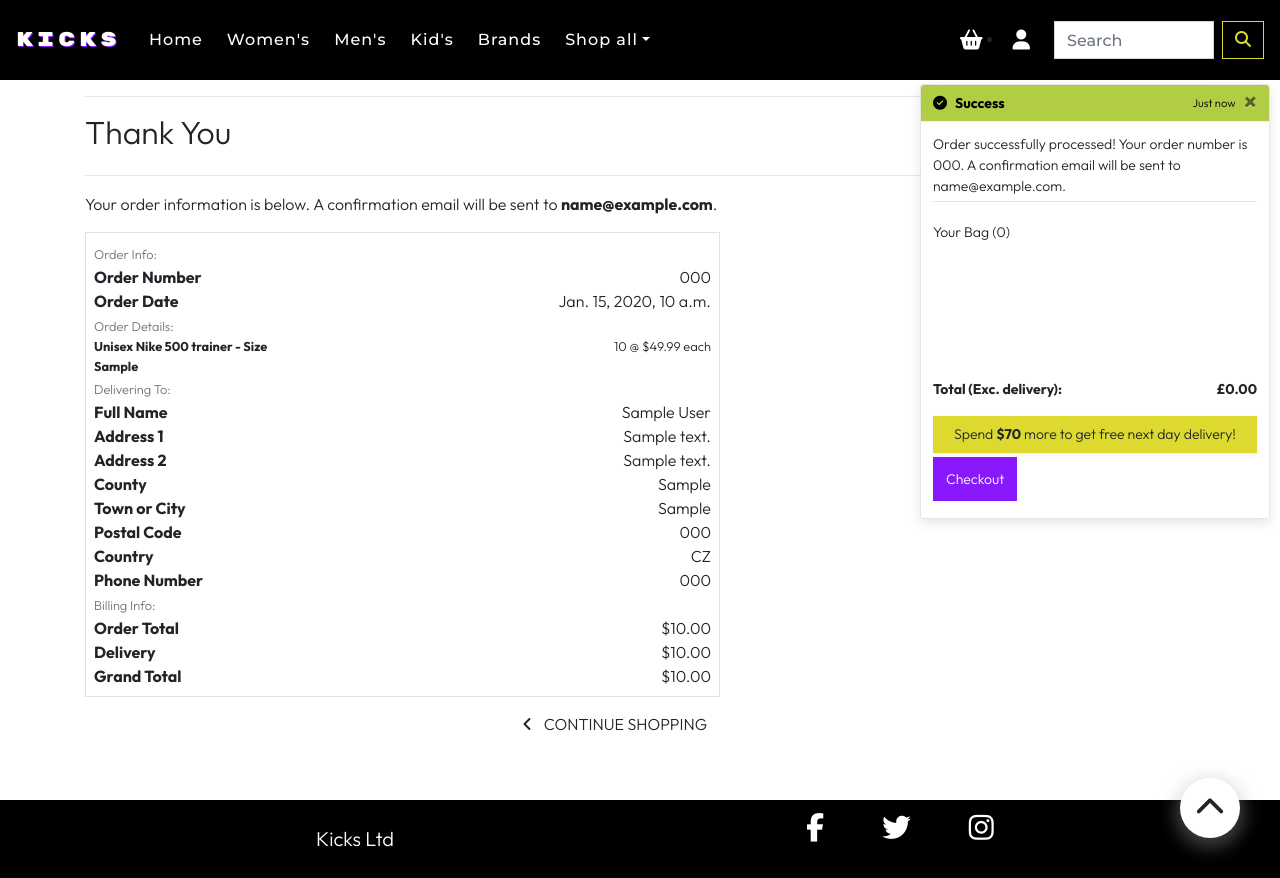
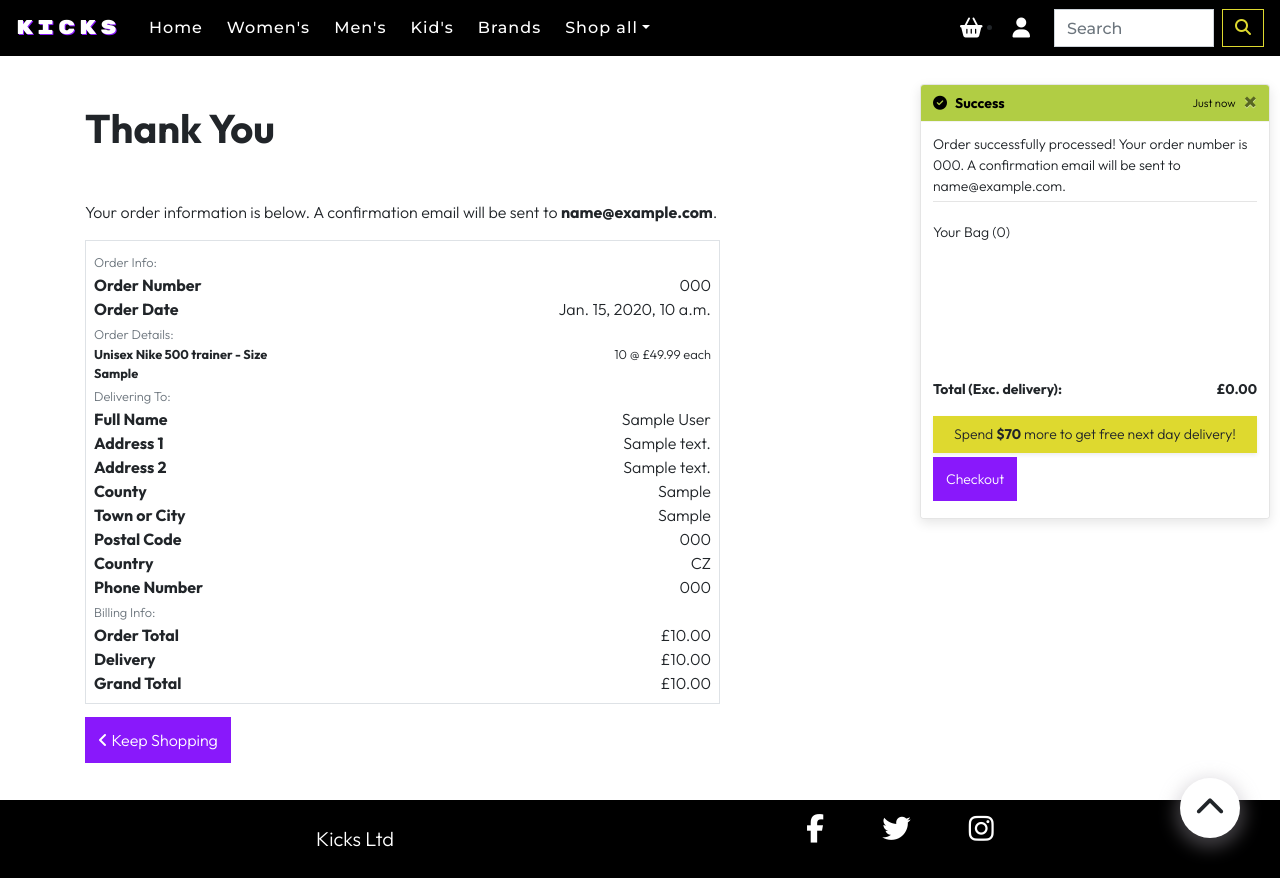
Before and after one commit to TaraRhoseyn/kicks_ecomm_store, a Django app: page /checkout/checkout_success/000 in a window 1280 px wide. Run offline with Django 4.2, Linux system fonts and the light colour scheme; data comes from the database, SQL or seed files in the repository; tables that the repository leaves empty hold one stand-in row (values such as "Sample post"); some libraries are stand-ins or nearby versions.

Commit message:
style: Add custom styling to checkout pages

```diff
--- a/checkout/static/checkout/css/checkout.css
+++ b/checkout/static/checkout/css/checkout.css
@@ -33,7 +33,7 @@
 #payment-form .form-control,
 #card-element {
     color: #000;
-    border: 1px solid #000;
+    border: 1px solid #000!important;
 }
 
 select,
--- a/checkout/static/checkout/js/stripe_elements.js
+++ b/checkout/static/checkout/js/stripe_elements.js
@@ -1,7 +1,6 @@
 /*
     Core logic/payment flow for this comes from here:
     https://stripe.com/docs/payments/accept-a-payment
-
     CSS from here:
     https://stripe.com/docs/stripe-js
 */
@@ -113,7 +112,7 @@ form.addEventListener('submit', function(ev) {
             }
         });
     }).fail(function () {
-        // Reload page
+        // just reload the page, the error will be in django messages
         location.reload();
     })
 });
--- a/checkout/templates/checkout/checkout_success.html
+++ b/checkout/templates/checkout/checkout_success.html
@@ -6,27 +6,18 @@
     <link rel="stylesheet" href="{% static 'checkout/css/checkout.css' %}">
 {% endblock %}
 
-{% block page_header %}
-    <div class="container header-container">
-        <div class="row">
-            <div class="col"></div>
-        </div>
-    </div>
-{% endblock %}
-
 {% block content %}
     <div class="overlay"></div>
     <div class="container">
+        <!-- Heading info -->
         <div class="row">
             <div class="col">
-                <hr>
-                <h2 class="logo-font mb-4">Thank You</h2>
-                <hr>
+                <h1 class="my-5">Thank You</h2>
                 <p class="text-black">Your order information is below. A confirmation email will be sent to <strong>{{ order.email }}</strong>.</p>
             </div>
         </div>
-
-        <div class="row">
+        <!-- Check out info -->
+        <div class="row mb-4">
             <div class="col-12 col-lg-7">
                 <div class="order-confirmation-wrapper p-2 border">
                     <div class="row">
@@ -67,7 +58,7 @@
                             </p>
                         </div>
                         <div class="col-12 col-md-8 text-md-right">
-                            <p class="small mb-0">{{ item.quantity }} @ ${{ item.product.price }} each</p>
+                            <p class="small mb-0">{{ item.quantity }} @ £{{ item.product.price }} each</p>
                         </div>
                     </div>
                     {% endfor %}
@@ -167,7 +158,7 @@
                             <p class="mb-0 text-black font-weight-bold">Order Total</p>
                         </div>
                         <div class="col-12 col-md-8 text-md-right">
-                            <p class="mb-0">${{ order.order_total }}</p>
+                            <p class="mb-0">£{{ order.order_total }}</p>
                         </div>
                     </div>
 
@@ -176,7 +167,7 @@
                             <p class="mb-0 text-black font-weight-bold">Delivery</p>
                         </div>
                         <div class="col-12 col-md-8 text-md-right">
-                            <p class="mb-0">${{ order.delivery_cost }}</p>
+                            <p class="mb-0">£{{ order.delivery_cost }}</p>
                         </div>
                     </div>
 
@@ -185,27 +176,24 @@
                             <p class="mb-0 text-black font-weight-bold">Grand Total</p>
                         </div>
                         <div class="col-12 col-md-8 text-md-right">
-                            <p class="mb-0">${{ order.grand_total }}</p>
+                            <p class="mb-0">£{{ order.grand_total }}</p>
                         </div>
                     </div>
                 </div>
             </div>
         </div>
+        <!-- Buttons -->
         <div class="row">
-			<div class="col-12 col-lg-7 text-right">
+			<div class="col-12 col-lg-7">
                 {% if from_profile %}
-                    <a href="{% url 'profile' %}" class="btn btn-black rounded-0 my-2">
-                        <span class="icon mr-2">
-                            <i class="fas fa-angle-left"></i>
-                        </span>
-                        <span class="text-uppercase">Back to Profile</span>
+                    <a href="{% url 'profile' %}" class="btn--purple">
+                        <i class="fas fa-angle-left"></i>
+                        Back to Profile</a>
                     </a>
                 {% else %}
-                    <a href="{% url 'products' %}" class="btn btn-black rounded-0 my-2">
-                        <span class="icon mr-2">
-                            <i class="fas fa-angle-left"></i>
-                        </span>
-                        <span class="text-uppercase">Continue Shopping</span>
+                    <a href="{% url 'products' %}" class="btn--purple">
+                        <i class="fas fa-angle-left"></i>
+                        Keep Shopping</a>
                     </a>
                 {% endif %}
 			</div>
--- a/checkout/templates/checkout/confirmation_emails/confirmation_email_body.txt
+++ b/checkout/templates/checkout/confirmation_emails/confirmation_email_body.txt
@@ -5,9 +5,9 @@ This is a confirmation of your order at Kicks footware store. Your order informa
 Order Number: {{ order.order_number }}
 Order Date: {{ order.date }}
 
-Order Total: ${{ order.order_total }}
-Delivery: ${{ order.delivery_cost }}
-Grand Total: ${{ order.grand_total }}
+Order Total: £{{ order.order_total }}
+Delivery: £{{ order.delivery_cost }}
+Grand Total: £{{ order.grand_total }}
 
 Your order will be shipped to {{ order.street_address1 }} in {{ order.town_or_city }}, {{ order.country }}.
 
```
Also changed, not shown: checkout/templates/checkout/checkout.html (+33 -28 lines).
